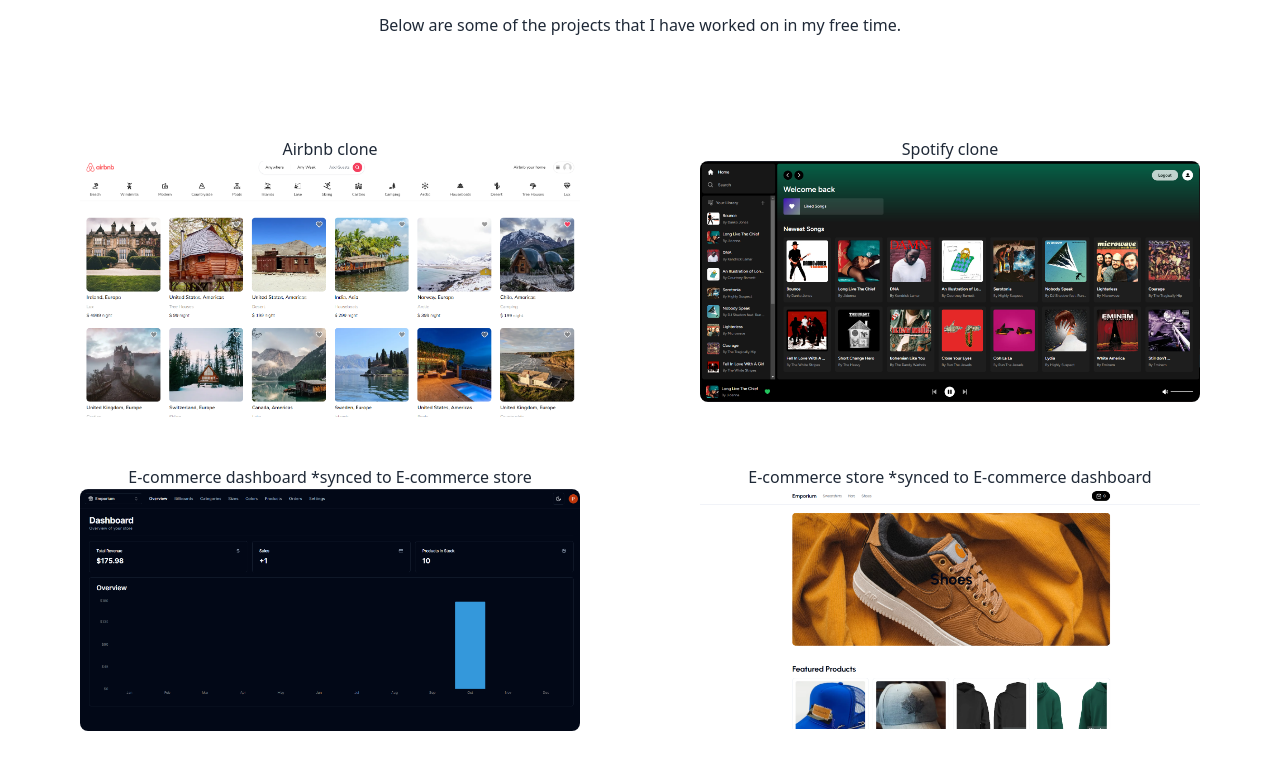
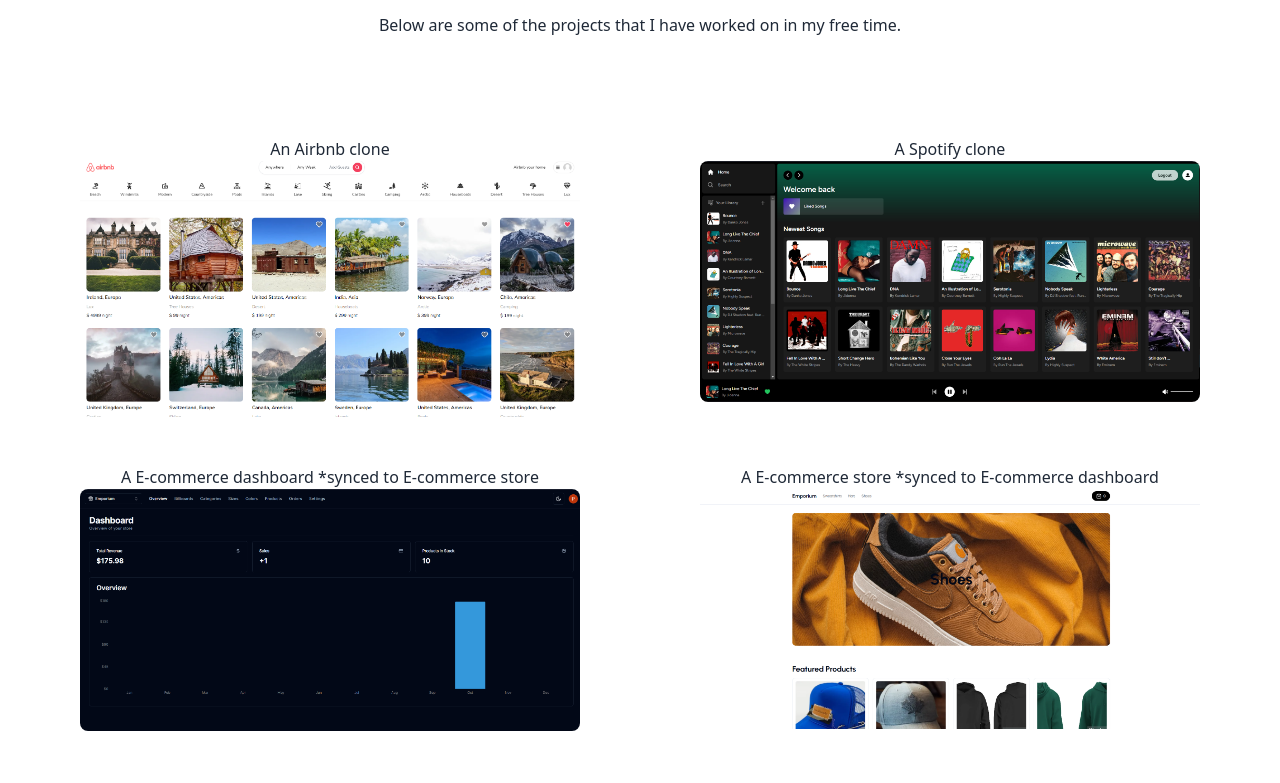
Before and after one commit to pjleb90/portfolio, a Next.js app: page / in a window 1280 px wide. Shown: the part 2020-2803 px from the top of the page. Built offline with nearby package versions, Linux system fonts and the light colour scheme.

Commit message:
external link updates

```diff
--- a/components/header.tsx
+++ b/components/header.tsx
@@ -1,5 +1,4 @@
 import Image from "next/image";
-import Link from "next/link";
 
 import { AiFillLinkedin, AiFillGithub, AiFillTwitterCircle } from "react-icons/ai"
 
@@ -14,15 +13,15 @@
             </p>
           </div>
           <div className='text text-5xl flex justify-center gap-16 py-3 text-gray-600 dark:text-teal-500'>
-            <Link href="https://www.linkedin.com/in/pjleblanc90/">
+            <a href="https://www.linkedin.com/in/pjleblanc90/" target="_blank" rel="noopener noreferrer">
               <AiFillLinkedin />
-            </Link>
-            <Link href="https://github.com/pjleb90/">
+            </a>
+            <a href="https://github.com/pjleb90/" target="_blank" rel="noopener noreferrer">
               <AiFillGithub />
-            </Link>
-            <Link href="https://twitter.com/pjleb90/">
+            </a>
+            <a href="https://twitter.com/pjleb90/" target="_blank" rel="noopener noreferrer">
               <AiFillTwitterCircle />
-            </Link>
+            </a>
           </div>
           {/* profile pic */}
           <div className='relative mx-auto bg-gradient-to-b from-teal-500 rounded-full w-75 h-75 mt-10 mb-10 overflow-hidden md:h-96 md:w-96'>
--- a/components/portfolio.tsx
+++ b/components/portfolio.tsx
@@ -1,5 +1,4 @@
 import Image from "next/image";
-import Link from "next/link";
 
 const Portfolio = () => {
     return (
@@ -12,64 +11,64 @@
             </div>
             <div className='flex flex-col gap-10 py-10 lg:flex-row lg: flex-wrap'>
               <div className="basis-1/3 flex-1">
-                <Link href="https://rental-app-ebon.vercel.app/">
-                  <p className="text-center text-gray-800 dark:text-white mt-2">Airbnb clone</p>
+                <a href="https://rental-app-ebon.vercel.app/" target="_blank" rel="noopener noreferrer">
+                  <p className="text-center text-gray-800 dark:text-white mt-2">An Airbnb clone</p>
                   <Image src="/images/web1.png" className='rounded-lg object-cover'
                     width={500} height={500}
                     alt='an image of a portfolio project'
                     style={{margin: "auto", }}
                   />
-                </Link>
+                </a>
               </div>
               <div className="basis-1/3 flex-1">
-                <Link href="https://music-player-blush-ten.vercel.app/">
-                  <p className="text-center text-gray-800 dark:text-white mt-2">Spotify clone</p>
+                <a href="https://music-player-blush-ten.vercel.app/" target="_blank" rel="noopener noreferrer">
+                  <p className="text-center text-gray-800 dark:text-white mt-2">A Spotify clone</p>
                   <Image src="/images/web2.png" className='rounded-lg object-cover'
                     width={500} height={500}
                     alt='a dog'
                     style={{margin: "auto", }}
                   />
-                </Link>
+                </a>
               </div>
               <div className="basis-1/3 flex-1">
-                <Link href="https://e-comm-dashboard-five.vercel.app/">
-                  <p className="text-center text-gray-800 dark:text-white mt-2">E-commerce dashboard *synced to E-commerce store</p>
+                <a href="https://e-comm-dashboard-five.vercel.app/" target="_blank" rel="noopener noreferrer">
+                  <p className="text-center text-gray-800 dark:text-white mt-2">A E-commerce dashboard *synced to E-commerce store</p>
                   <Image src="/images/web3.png" className='rounded-lg object-cover'
                     width={500} height={500}
                     alt='an image of a portfolio project'
                     style={{margin: "auto", }}
                   />
-                </Link>
+                </a>
               </div>
               <div className="basis-1/3 flex-1">
-                <Link href="https://e-comm-store-git-main-pjleb90.vercel.app/">
-                  <p className="text-center text-gray-800 dark:text-white mt-2">E-commerce store *synced to E-commerce dashboard</p>
+                <a href="https://e-comm-store-git-main-pjleb90.vercel.app/" target="_blank" rel="noopener noreferrer">
+                  <p className="text-center text-gray-800 dark:text-white mt-2">A E-commerce store *synced to E-commerce dashboard</p>
                   <Image src="/images/web4.png" className='rounded-lg object-cover'
                     width={500} height={500}
                     alt='an image of a portfolio project'
                     style={{margin: "auto", }}
                   />
-                </Link>
+                </a>
               </div>
               <div className="basis-1/3 flex-1">
-                <Link href="https://saas-ai-blush.vercel.app/">
-                  <p className="text-center text-gray-800 dark:text-white mt-2">Software as a service - AI site</p>
+                <a href="https://saas-ai-blush.vercel.app/" target="_blank" rel="noopener noreferrer">
+                  <p className="text-center text-gray-800 dark:text-white mt-2">A software as a service - AI site</p>
                   <Image src="/images/web5.png" className='rounded-lg object-cover'
                     width={500} height={500}
                     alt='an image of a portfolio project'
                     style={{margin: "auto", }}
                   />
-                </Link>
+                </a>
               </div>
               <div className="basis-1/3 flex-1">
-                <Link href="https://landscaping-temp.vercel.app/">
+                <a href="https://landscaping-temp.vercel.app/" target="_blank" rel="noopener noreferrer">
                   <p className="text-center text-gray-800 dark:text-white mt-2">A custom landscaping site</p>
                       <Image src="/images/web6.png" className='rounded-lg object-cover'
                         width={500} height={500}
                         alt='an image of a portfolio project'
                         style={{margin: "auto", }}
                       />
-                  </Link>
+                  </a>
               </div>
             </div>
         </section>
```
